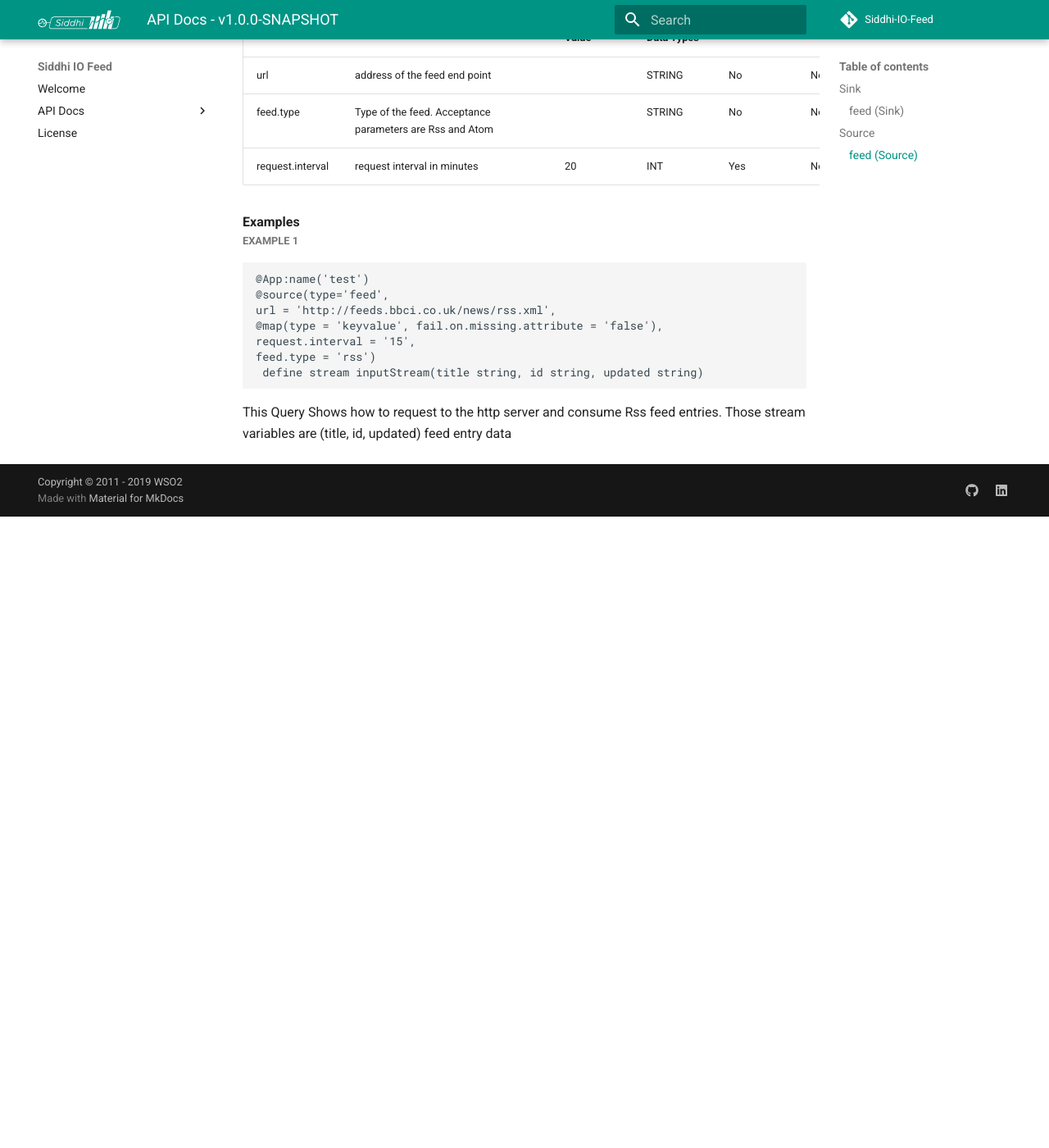
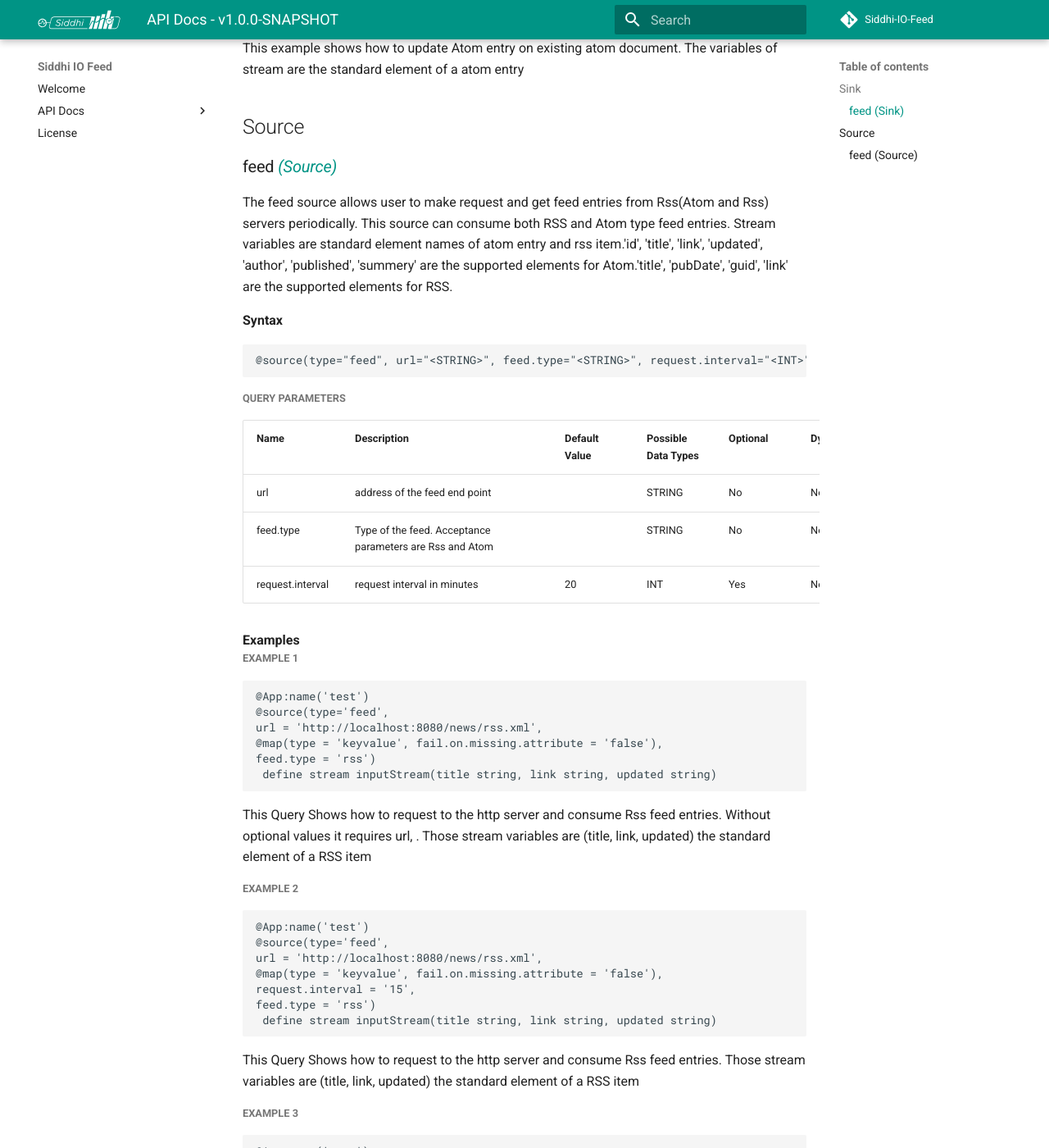
Before and after one commit to wso2-attic/siddhi-io-feed, an MkDocs documentation site: the page built from docs/api/1.0.0-SNAPSHOT.md, in a window 1280 px wide and 1400 px high, scrolled down 1635 px. Shown: the whole window at 82% size. Built offline with MkDocs 1.6.1 and Material for MkDocs 9.7.7, drawn with Linux system fonts in a browser that asks for light colours; comment, search, counter and statistics services are not loaded; old or Windows-style settings are respelled for this version of MkDocs; before the commit the page ends 2265 px from its top, so only the background shows below that; some of the changed text lies outside the part shown.

````diff
--- a/docs/api/1.0.0-SNAPSHOT.md
+++ b/docs/api/1.0.0-SNAPSHOT.md
@@ -82,6 +82,28 @@ http.response.code = '202',
 ```
 <p style="word-wrap: break-word"> This example shows how to create Atom entry on existing atom document. The variables of stream are the standard element of a atom entry </p>
 
+<span id="example-2" class="md-typeset" style="display: block; color: rgba(0, 0, 0, 0.54); font-size: 12.8px; font-weight: bold;">EXAMPLE 2</span>
+```
+@App:name('test')n@sink(type='feed',
+url = 'localhost:8080/news',
+http.response.code = '204',
+atom.func = 'delete',
+@map(type = 'keyvalue'))
+ define stream outputStream(id string);
+```
+<p style="word-wrap: break-word"> This example shows how to delete Atom entry on existing atom document. The 'id' variable is a standard element of a atom entry </p>
+
+<span id="example-3" class="md-typeset" style="display: block; color: rgba(0, 0, 0, 0.54); font-size: 12.8px; font-weight: bold;">EXAMPLE 3</span>
+```
+@App:name('test')n@sink(type='feed',
+url = 'localhost:8080/news',
+http.response.code = '200',
+atom.func = 'update',
+@map(type = 'keyvalue'))
+ define stream outputStream(id string, content string, title string);
+```
+<p style="word-wrap: break-word"> This example shows how to update Atom entry on existing atom document. The variables of stream are the standard element of a atom entry </p>
+
 ## Source
 
 ### feed *<a target="_blank" href="https://wso2.github.io/siddhi/documentation/siddhi-4.0/#source">(Source)</a>*
@@ -134,10 +156,33 @@ http.response.code = '202',
 ```
 @App:name('test')
 @source(type='feed',
-url = 'http://feeds.bbci.co.uk/news/rss.xml',
+url = 'http://localhost:8080/news/rss.xml',
+@map(type = 'keyvalue', fail.on.missing.attribute = 'false'),
+feed.type = 'rss')
+ define stream inputStream(title string, link string, updated string)
+```
+<p style="word-wrap: break-word"> This Query Shows how to request to the http server and consume Rss feed entries. Without optional values it requires url, . Those stream variables are (title, link, updated) the standard element of a RSS item </p>
+
+<span id="example-2" class="md-typeset" style="display: block; color: rgba(0, 0, 0, 0.54); font-size: 12.8px; font-weight: bold;">EXAMPLE 2</span>
+```
+@App:name('test')
+@source(type='feed',
+url = 'http://localhost:8080/news/rss.xml',
 @map(type = 'keyvalue', fail.on.missing.attribute = 'false'),
 request.interval = '15',
 feed.type = 'rss')
+ define stream inputStream(title string, link string, updated string)
+```
+<p style="word-wrap: break-word"> This Query Shows how to request to the http server and consume Rss feed entries. Those stream variables are (title, link, updated) the standard element of a RSS item </p>
+
+<span id="example-3" class="md-typeset" style="display: block; color: rgba(0, 0, 0, 0.54); font-size: 12.8px; font-weight: bold;">EXAMPLE 3</span>
+```
+@App:name('test')
+@source(type='feed',
+url = 'http://localhost:8080/news/rss.xml',
+@map(type = 'keyvalue', fail.on.missing.attribute = 'false'),
+request.interval = '15',
+feed.type = 'atom')
  define stream inputStream(title string, id string, updated string)
 ```
-<p style="word-wrap: break-word"> This Query Shows how to request to the http server and consume Rss feed entries. Those stream variables are (title, id, updated) feed entry data</p>
+<p style="word-wrap: break-word"> This Query Shows how to request to the http server and consume Atom feed entries. Those stream variables are (title, id, updated) the standard element of a atom entry</p>
````
Also changed, not shown: docs/api/latest.md (+47 -2 lines), 3 other files.
